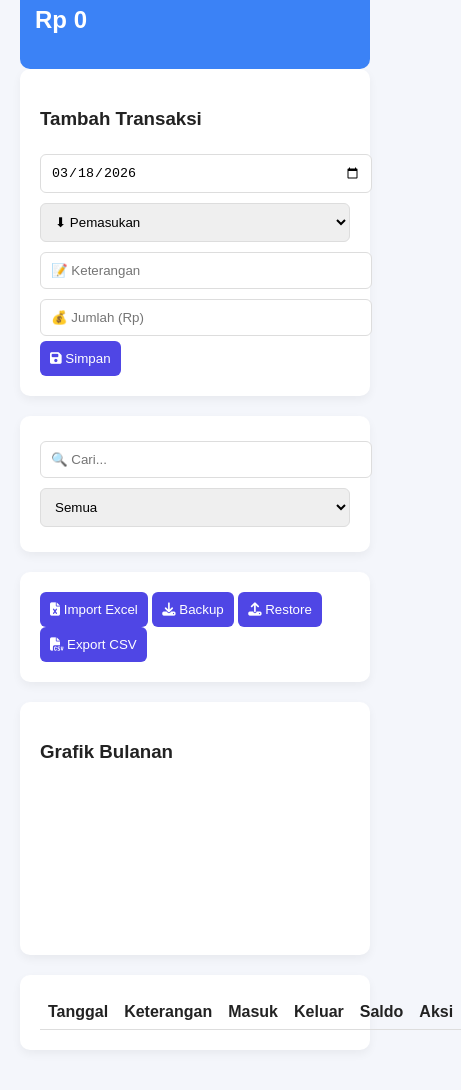
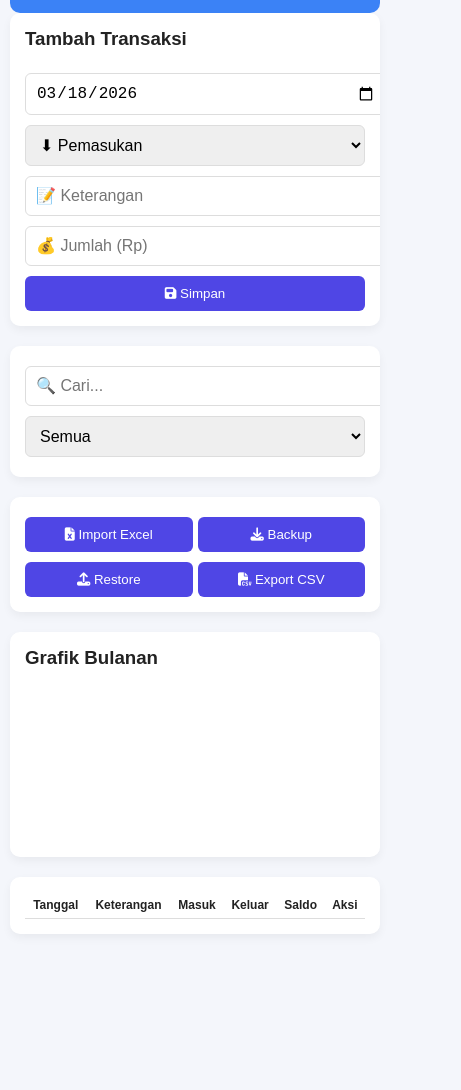
Before and after one commit to zhoriifmahindra-design/KAS, a plain HTML site: page index.html in a window 390 px wide. Shown: the part 396-1486 px from the top of the page, 461 px wide, since content can reach past the window. After the commit the page ends 1360 px from the top, so only its background shows below. Drawn offline with nearby package versions, Linux system fonts and the light colour scheme.

Commit message:
Update index.html

```diff
--- a/index.html
+++ b/index.html
@@ -97,6 +97,67 @@ padding:8px;
 border-bottom:1px solid #ddd;
 }
 
+@media (max-width:600px){
+
+body{
+padding:10px;
+}
+
+h2{
+font-size:20px;
+}
+
+.card{
+padding:15px;
+overflow-x:auto;
+}
+
+.grid{
+grid-template-columns:1fr;
+}
+
+.stat{
+text-align:center;
+}
+
+button{
+width:100%;
+margin-top:5px;
+}
+
+input,select{
+font-size:16px;
+}
+
+table{
+font-size:12px;
+}
+
+th,td{
+padding:6px;
+}
+
+td button{
+padding:6px 8px;
+font-size:12px;
+}
+
+canvas{
+max-height:250px;
+}
+
+.tools{
+display:grid;
+grid-template-columns:repeat(2,1fr);
+gap:5px;
+}
+
+.card h3{
+margin-top:0;
+}
+
+}
+
 </style>
 </head>
 
@@ -104,10 +165,15 @@ border-bottom:1px solid #ddd;
 
 <div class="container">
 
-<h2>
+<div style="display:flex;justify-content:space-between;align-items:center;margin-bottom:10px">
+
+<h2 style="margin:0">
 <i class="fa fa-wallet"></i> PRO
-<button onclick="toggleDark()" style="float:right">🌙</button>
 </h2>
+
+<button onclick="toggleDark()">🌙</button>
+
+</div>
 
 <div class="grid">
 
@@ -161,7 +227,7 @@ border-bottom:1px solid #ddd;
 
 </div>
 
-<div class="card">
+<div class="card tools">
 
 <button onclick="importExcel()">
 <i class="fa-solid fa-file-excel"></i> Import Excel
```
